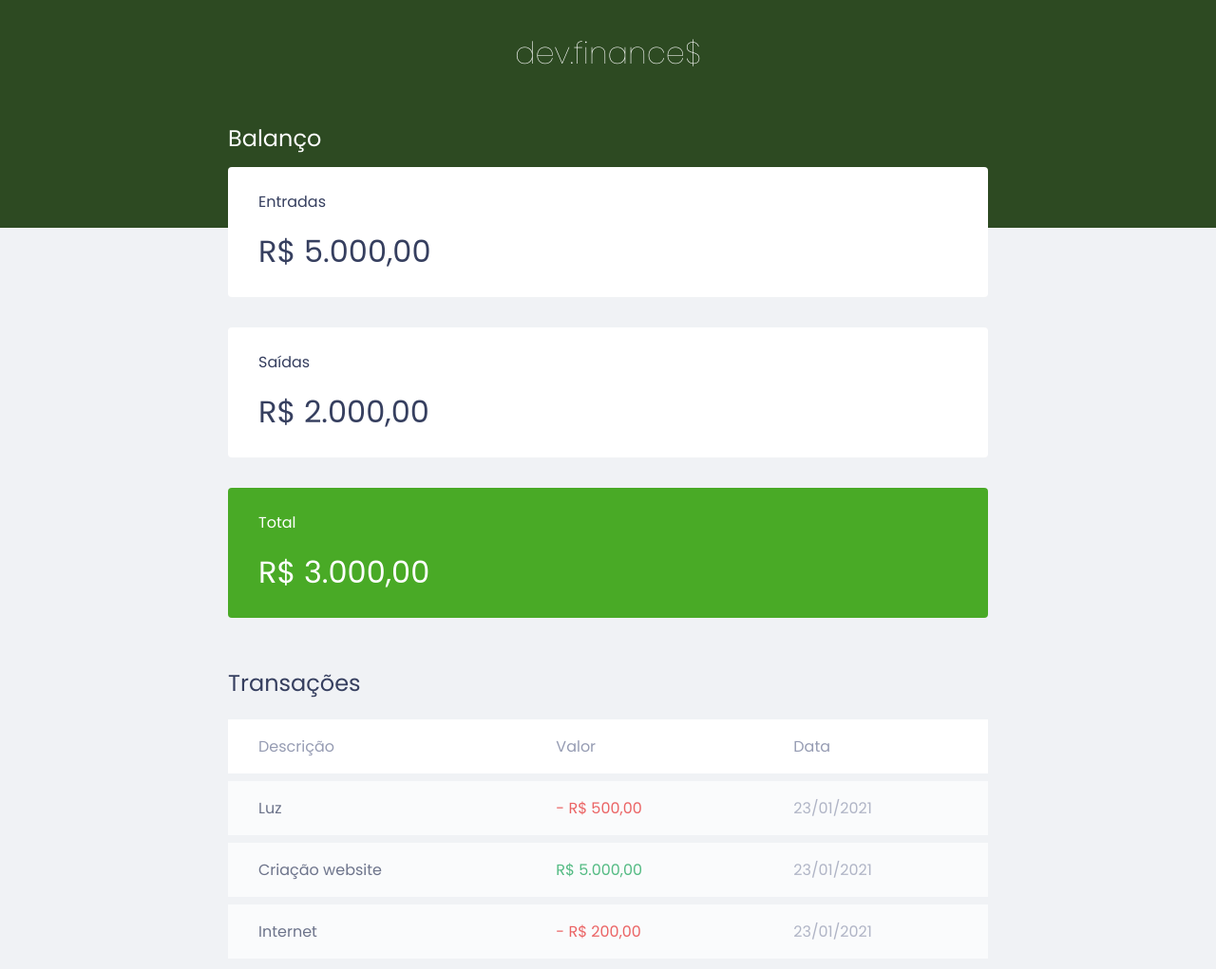
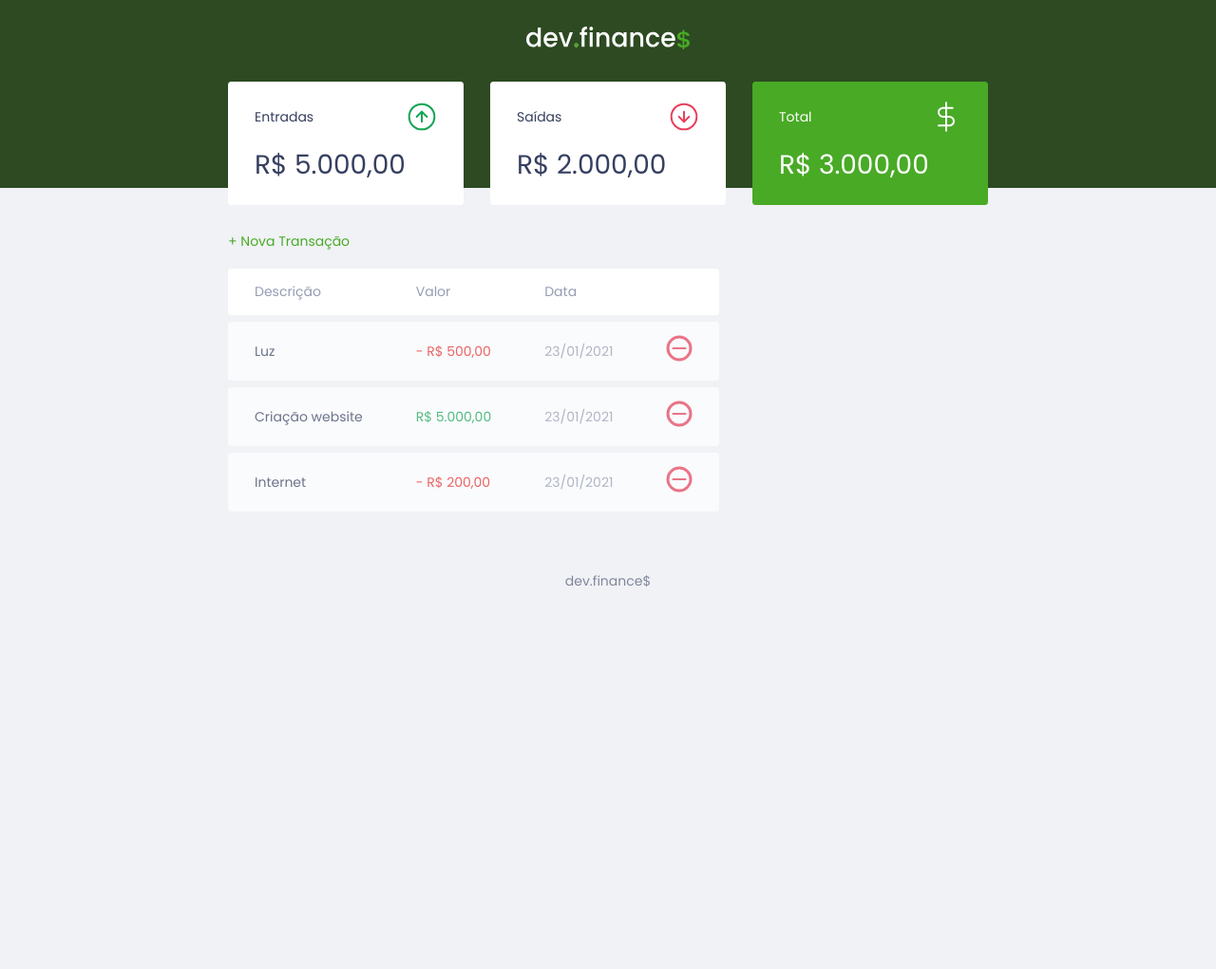
Before and after one commit to leticiadia/dev.finance, a plain HTML site: page index.html in a window 1280 px wide. Shown: the top 1021 px of the page at 95% size. After the commit the page ends 800 px from the top, so only its background shows below. Drawn offline with Linux system fonts and the light colour scheme.

Commit message:
maratona-discover

```diff
--- a/index.html
+++ b/index.html
@@ -13,38 +13,51 @@
 <body>
 
     <header>
-        <h1 id="logo">dev.finance$</h1>
+        <img src="./assets/logo.svg" alt="Logo Dev Finance">
     </header>
 
     <main class="container">
 
         <section id="balance">
-            <h2>Balanço</h2>
+            <h2 class="sr-only">Balanço</h2>
 
             <div class="card">
-                <h3>Entradas</h3>
+                <h3>
+                    <span>Entradas</span>
+                    <img src="./assets/income.svg" alt="Imagem de entradas">
+                </h3>
                 <p>R$ 5.000,00</p>
             </div>
 
             <div class="card">
-                <h3>Saídas</h3>
+                <h3>
+                    <span>Saídas</span>
+                    <img src="./assets/expense.svg" alt="Imagem de saídas">
+                </h3>
                 <p>R$ 2.000,00</p>
             </div>
 
             <div class="card total">
-                <h3>Total</h3>
+                <h3>
+                    <span>Total</span>
+                    <img src="./assets/total.svg" alt="Imagem de total">
+                </h3>
                 <p>R$ 3.000,00</p>
             </div>
 
         </section>
         <section id="transaction">
-            <h2>Transações</h2>
+            <h2 class="sr-only">Transações</h2>
+
+            <a href="#" class="button new">+ Nova Transação</a>
+
             <table id="data-table">
                 <thead>
                     <tr>
                         <th>Descrição</th>
                         <th>Valor</th>
                         <th>Data</th>
+                        <th></th>
                     </tr>
                 </thead>
                 <tbody>
@@ -52,16 +65,25 @@
                         <td class="description">Luz</td>
                         <td class="expense">- R$ 500,00</td>
                         <td class="date">23/01/2021</td>
+                        <td>
+                            <img src="./assets/minus.svg" alt="Remover transação">
+                        </td>
                     </tr>
                     <tr>
                         <td class="description">Criação website</td>
                         <td class="income">R$ 5.000,00</td>
                         <td class="date">23/01/2021</td>
+                        <td>
+                            <img src="./assets/minus.svg" alt="Remover transação">
+                        </td>
                     </tr>
                     <tr>
                         <td class="description">Internet</td>
                         <td class="expense">- R$ 200,00</td>
                         <td class="date">23/01/2021</td>
+                        <td>
+                            <img src="./assets/minus.svg" alt="Remover transação">
+                        </td>
                     </tr>
                 </tbody>
             </table>
--- a/style.css
+++ b/style.css
@@ -10,10 +10,27 @@
     box-sizing: border-box;
 }
 
+html {
+    font-size: 93.75%;
+}
+
 body {
     background: #f0f2f5;
     font-family: 'Poppins', sans-serif;
 }
+
+.sr-only {
+    position: absolute;
+    width: 1px;
+    height: 1px;
+    padding: 0;
+    margin: -1px;
+    overflow: hidden;
+    clip: rect(0, 0, 0, 0);
+    white-space: nowrap;
+    border-width: 0;
+}
+
 
 .container {
     width: min(90vw, 800px);
@@ -26,6 +43,21 @@
     margin-bottom: 0.8rem;
     color: var(--dark-blue);
     font-weight: normal;
+}
+
+/*Links & Buttons*/
+a {
+    color: #49AA26;
+    text-decoration: none;
+}
+
+a:hover {
+    color: #3dd705;
+}
+
+.button.new {
+    display: inline-block;
+    margin-bottom: .8rem;
 }
 
 /*Header*/
@@ -43,7 +75,7 @@
 
 /*Balance*/
 #balance {
-    margin-top: -7rem;
+    margin-top: -8rem;
 }
 
 #balance h2 {
@@ -64,6 +96,11 @@
 .card h3 {
     font-weight: normal;
     font-size: 1rem;
+
+    display: flex;
+    align-items: center;
+    justify-content: space-between;
+
 }
 
 .card p {
@@ -79,14 +116,21 @@
 
 /*Table*/
 #data-table {
+    display: block;
     width: 100%;
     border-spacing: 0 0.5rem;
     color: #969cb3;
+    overflow-x: auto;
 }
 
-table thead tr:first-child,
-table tbody tr:first-child{
+table thead tr th:first-child,
+table tbody tr td:first-child{
     border-radius: 0.25rem 0 0 0.25rem;
+}
+
+table thead tr th:last-child,
+table tbody tr td:last-child{
+    border-radius: 0 0.25rem 0.25rem 0;
 }
 
 table thead th {
@@ -127,3 +171,16 @@
     color: var(--dark-blue);
     opacity: 0.6;
 }
+
+/* Responsive */
+@media (min-width: 800px) {
+    html {
+        font-size: 87.5%;
+    }
+
+    #balance {
+        display: grid;
+        grid-template-columns: repeat(3, 1fr);
+        gap: 2rem;
+    }
+}
```
